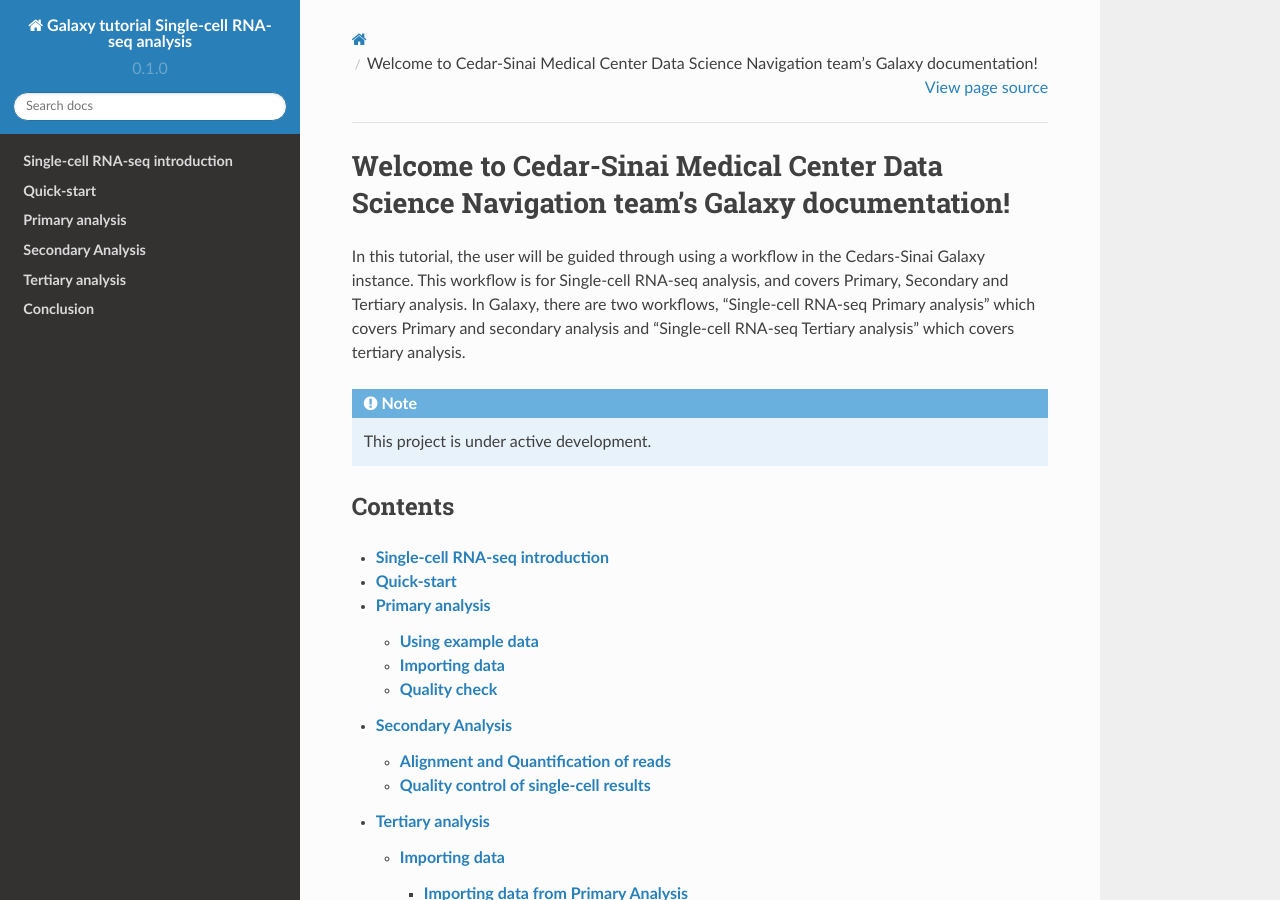
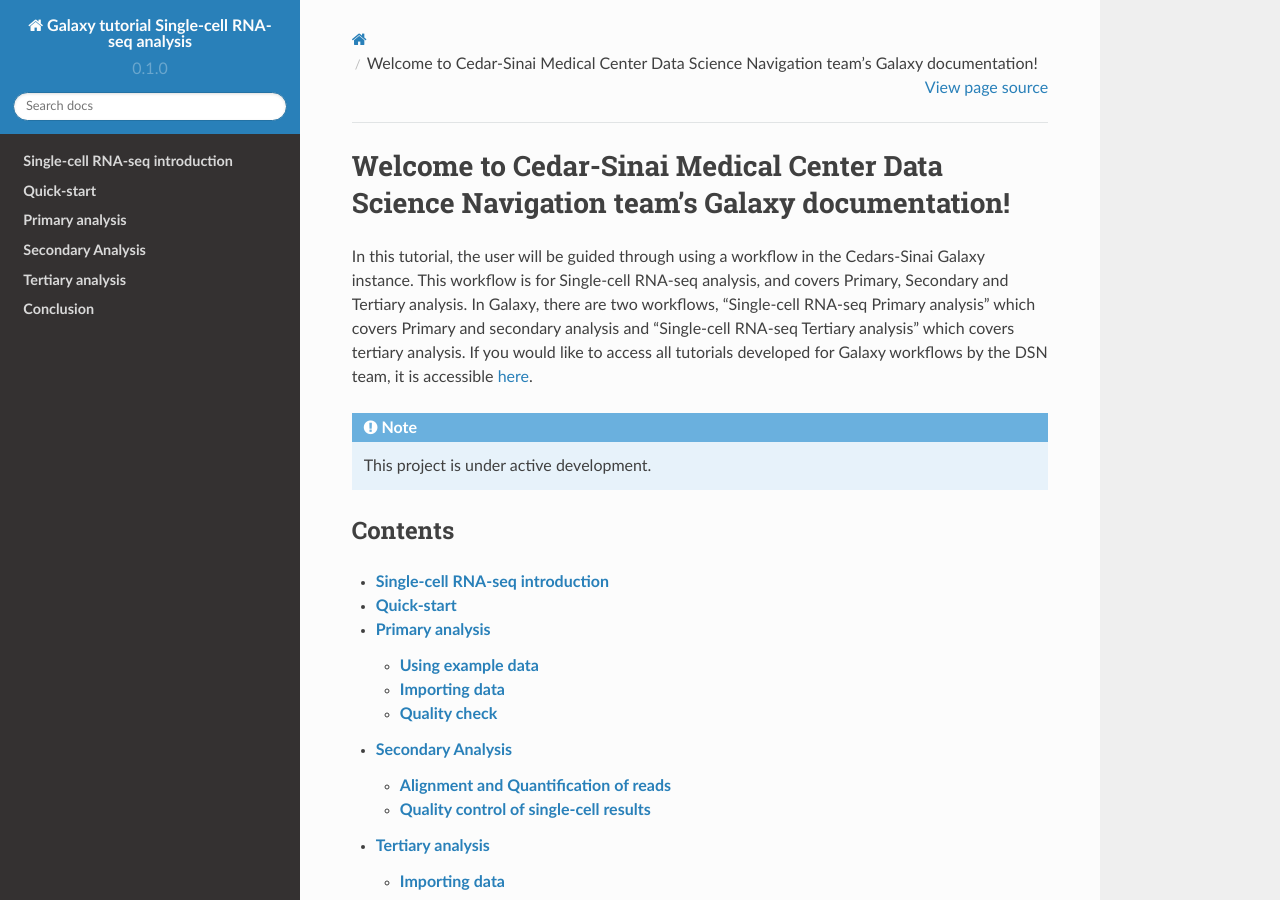
Before and after one commit to CedarsDSN/Galaxy_tutorial_scRNAseq_analysis, a Sphinx documentation site: the page built from docs/index.rst, in a window 1280 px wide and 900 px high. Built offline with Sphinx 7.4.7 and the Read the Docs theme 2.0.0, drawn with Linux system fonts in a browser that asks for light colours; pages that are not in the unit, such as notebooks, are missing from menus.

Commit message:
Update index.rst

```diff
--- a/docs/index.rst
+++ b/docs/index.rst
@@ -1,7 +1,7 @@
 Welcome to Cedar-Sinai Medical Center Data Science Navigation team's Galaxy documentation!
 =========================================================================================
 
-In this tutorial, the user will be guided through using a workflow in the Cedars-Sinai Galaxy instance. This workflow is for Single-cell RNA-seq analysis, and covers Primary, Secondary and Tertiary analysis. In Galaxy, there are two workflows, "Single-cell RNA-seq Primary analysis" which covers Primary and secondary analysis and "Single-cell RNA-seq Tertiary analysis" which covers tertiary analysis.
+In this tutorial, the user will be guided through using a workflow in the Cedars-Sinai Galaxy instance. This workflow is for Single-cell RNA-seq analysis, and covers Primary, Secondary and Tertiary analysis. In Galaxy, there are two workflows, "Single-cell RNA-seq Primary analysis" which covers Primary and secondary analysis and "Single-cell RNA-seq Tertiary analysis" which covers tertiary analysis. If you would like to access all tutorials developed for Galaxy workflows by the DSN team, it is accessible `here <https://galaxy-tutorial-landing-page.readthedocs.io/en/latest/>`_.
 
 .. note::
 
```
